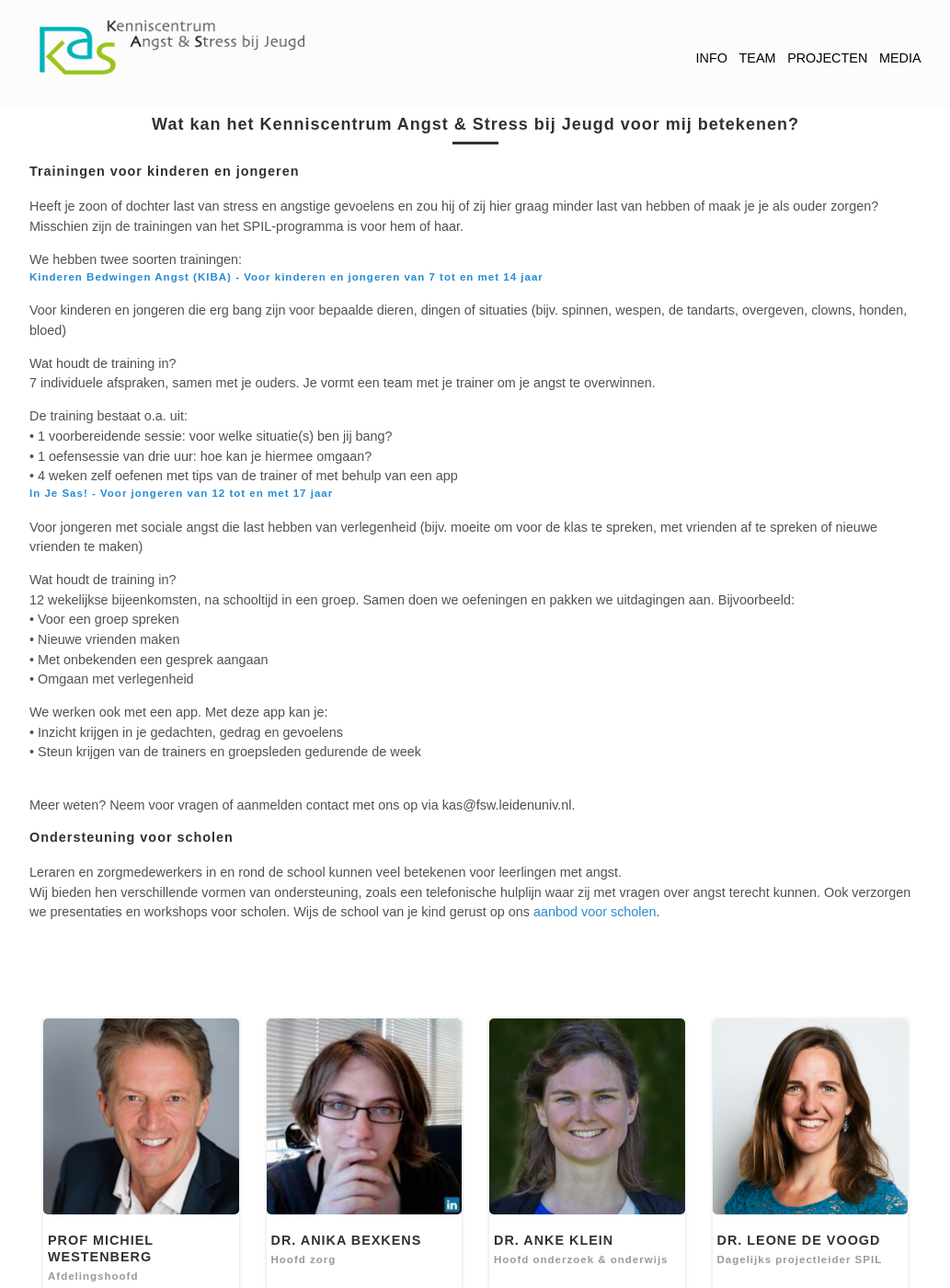
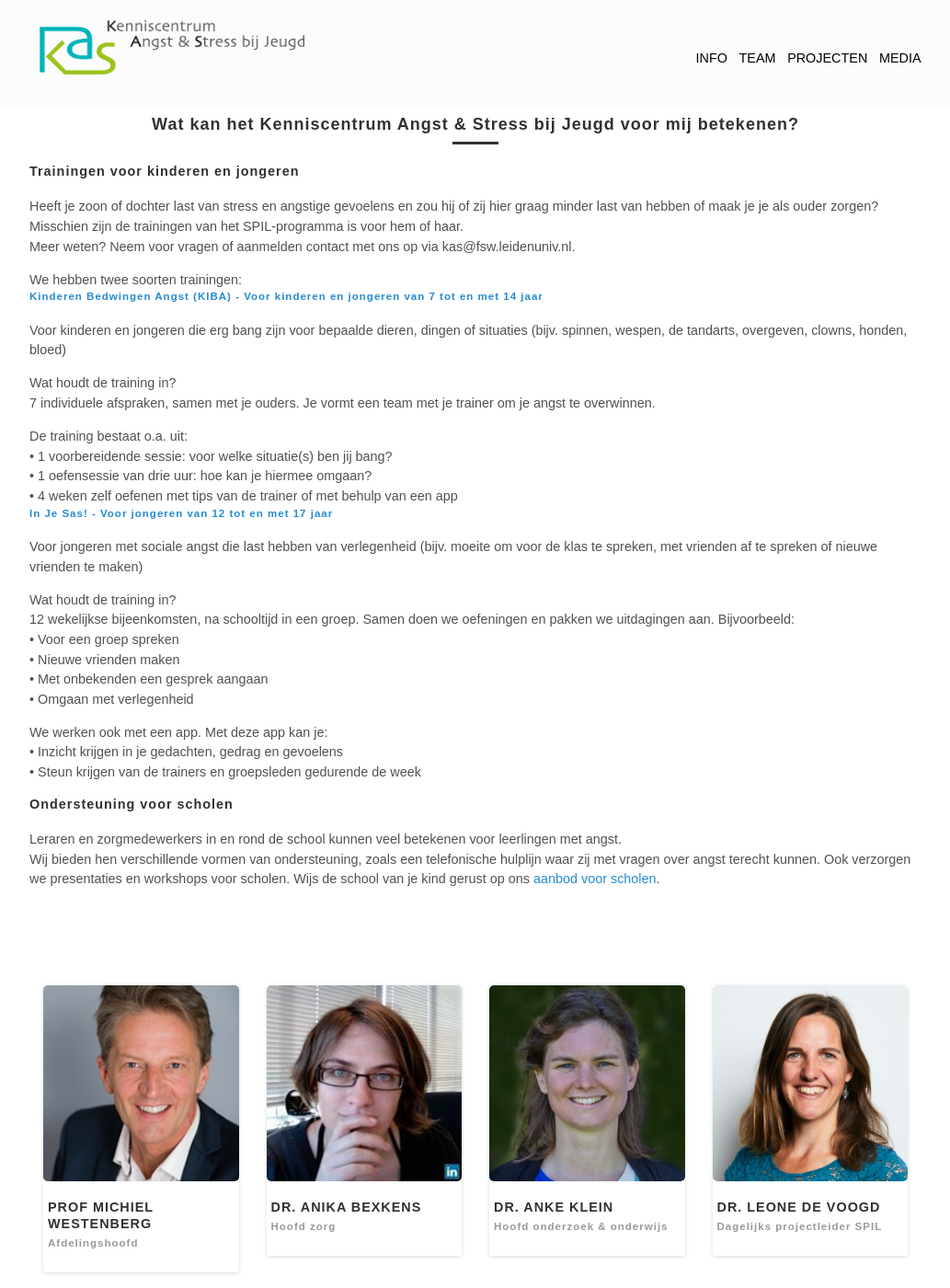
Before and after one commit to kasleiden/kasleiden.gitlab.io, a Jekyll site: the page built from _info/2-voorouders.md, in a window 1280 px wide and 1400 px high, scrolled down 1669 px. Shown: the whole window at 92% size, without its empty margins (123-1156 px from the left). Built offline with Jekyll 4.4.1, drawn with Linux system fonts in a browser that asks for light colours; some of the changed lines change nothing that is shown.

Commit message:
Update 2-voorouders.md

```diff
--- a/_info/2-voorouders.md
+++ b/_info/2-voorouders.md
@@ -48,6 +48,8 @@
 Heeft je zoon of dochter last van stress en angstige gevoelens en zou hij of zij hier graag minder last van hebben of maak je je als ouder zorgen?
 Misschien zijn de trainingen van het SPIL-programma is voor hem of haar.
 <br>
+Meer weten? Neem voor vragen of aanmelden contact met ons op via kas@fsw.leidenuniv.nl.
+<br>
 
 We hebben twee soorten trainingen:
 
@@ -77,9 +79,6 @@
 •	Inzicht krijgen in je gedachten, gedrag en gevoelens <br>
 •	Steun krijgen van de trainers en groepsleden gedurende de week <br>
 
-<br>
-Meer weten?
-Neem voor vragen of aanmelden contact met ons op via kas@fsw.leidenuniv.nl.
 
 #### Ondersteuning voor scholen
 
```
